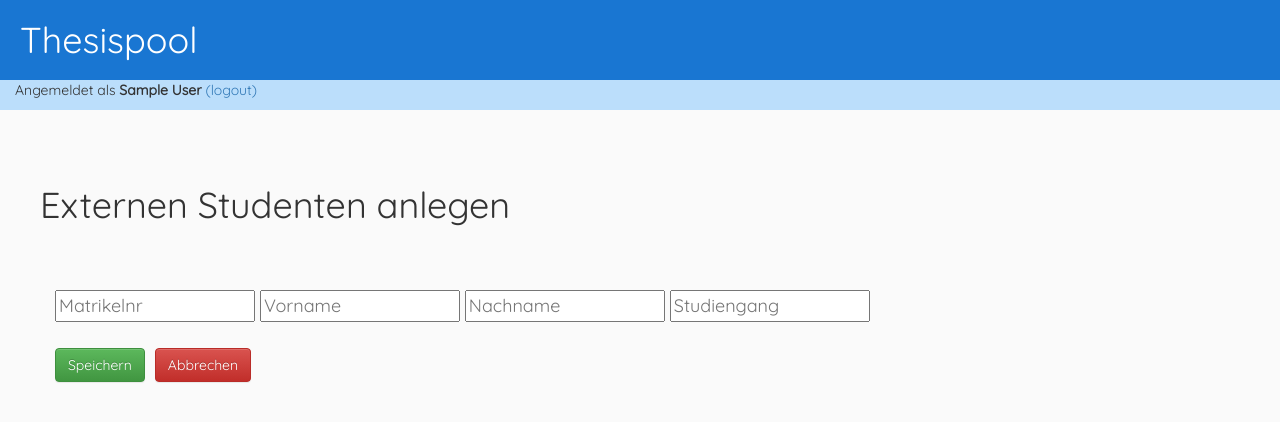
After one commit to informatik-mannheim/faculty-thesis-db, a Django app: page /create_student/ in a window 1280 px wide. The commit adds this page. Shown: the top 422 px of the page. Run offline with Django 3.2, Linux system fonts and the light colour scheme; the visitor is signed in with stand-in values (Sample User, id 1); lists and menus that the app fills with data are empty; parts of the project's set-up code (start-up, migrations or seed data) failed here and were passed over; some libraries are stand-ins or nearby versions.

Commit message:
new feature: create external students

```diff
--- /dev/null
+++ b/website/templates/website/create_student.html
@@ -0,0 +1,50 @@
+{% extends "base.html" %}
+
+{% block content %}
+
+<div class="container">
+    <div class="row">
+        <h1>{{headline}}</h1>
+    </div>
+
+    <form action="" method="post">
+        {% csrf_token %}
+        {{ form.non_field_errors }}
+
+        <div class="row">
+            <div class="col-md-12">
+                <br />
+                {{ s_form.non_field_errors }}
+
+                 <div class="fieldWrapper inline space-top-small">
+                    {{ s_form.id.errors }}
+                    {{ s_form.id }}
+                </div>
+                 <div class="fieldWrapper inline space-top-small">
+                    {{ s_form.first_name.errors }}
+                    {{ s_form.first_name }}
+                </div>
+                <div class="fieldWrapper inline space-top-small">
+                    {{ s_form.last_name.errors }}
+                    {{ s_form.last_name }}
+                </div>
+                <div class="fieldWrapper inline space-top-small">
+                    {{ s_form.program.errors }}
+                    {{ s_form.program }}
+                </div>
+            </div>
+        </div>
+        <br />
+        <input class="btn btn-success" style="float: left;" type="submit" value="Speichern" />
+    </form>
+
+    <table>
+        <th>
+            <form id="form_abort" id="btn_abort" action="{%url 'overview'%}" method="get">
+                <input class="btn btn-danger space-left-small" type="submit" value="Abbrechen"/>
+            </form>
+        </th>
+    </table>
+
+</div>
+{% endblock %}
--- a/website/templates/website/overview.html
+++ b/website/templates/website/overview.html
@@ -182,6 +182,8 @@
                                         <span class="italic">offen</span>
                                 {% endif %}
                             </td>
+                        {% else %}
+                            <td colspan="5" style="border-bottom: 1px solid #ddd; border-top:0px"></td>
                         {% endif %}
 					</tr>
 					{% endfor %}
```
Also changed, not shown: website/templates/website/find_student.html (+6 -4 lines).
